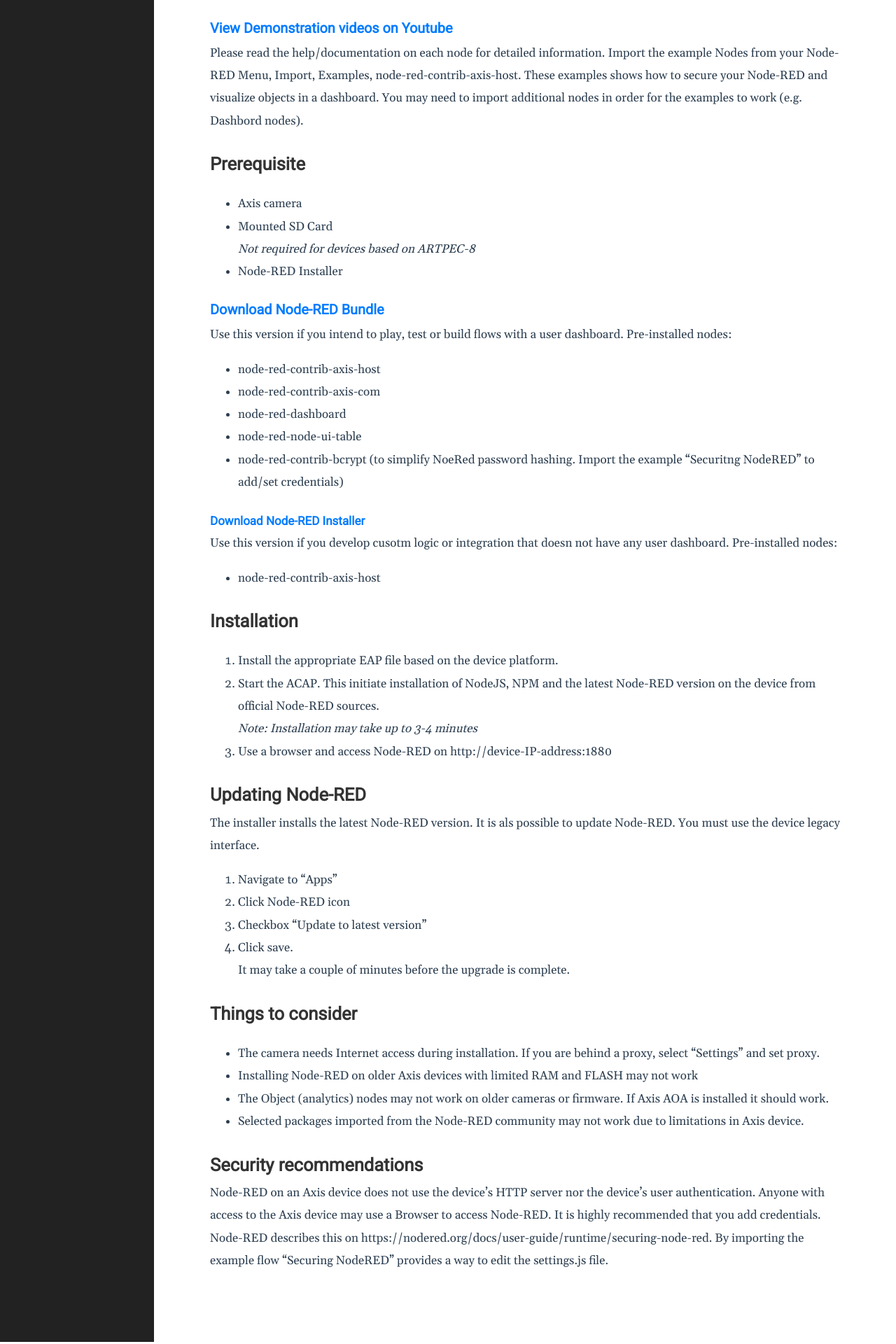
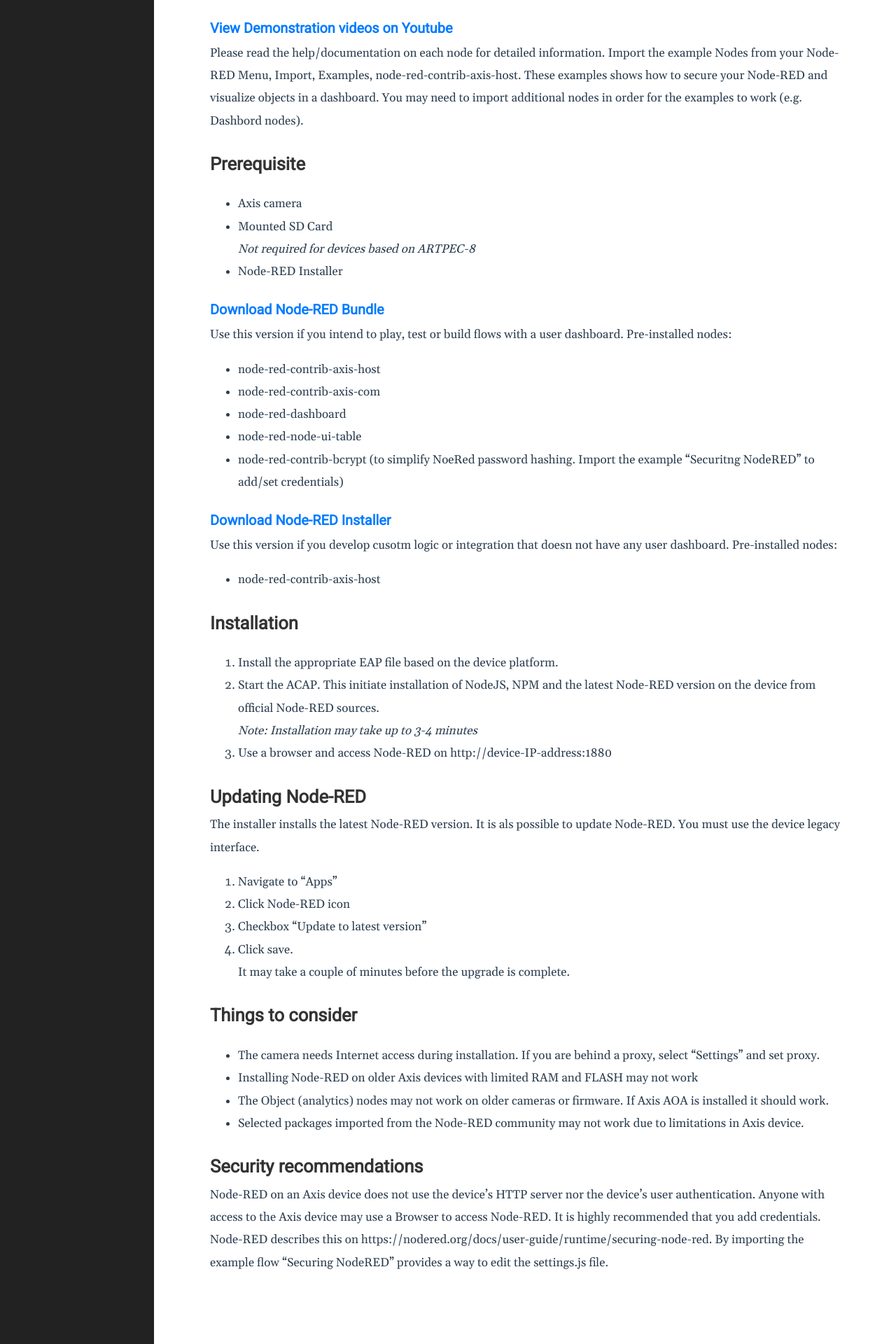
Before and after one commit to pandosme/pandosme.github.io, a Jekyll site: the page built from docs/_posts/2022-10-02-nodered-acap.md, in a window 1280 px wide. Shown: the part 1142-3062 px from the top of the page at 70% size. Built offline with Jekyll 4.4.1, drawn with Linux system fonts in a browser that asks for light colours.

```diff
--- a/docs/_posts/2022-10-02-nodered-acap.md
+++ b/docs/_posts/2022-10-02-nodered-acap.md
@@ -42,7 +42,7 @@ Pre-installed nodes:
 - node-red-node-ui-table
 - node-red-contrib-bcrypt (to simplify NoeRed password hashing.  Import the example "Securitng NodeRED" to add/set credentials)
 
-#### [Download Node-RED Installer](https://acap.juhlin.me/package/Nodered)
+### [Download Node-RED Installer](https://acap.juhlin.me/package/Nodered)
 Use this version if you develop cusotm logic or integration that doesn not have any user dashboard.
 Pre-installed nodes:
 - node-red-contrib-axis-host
```
